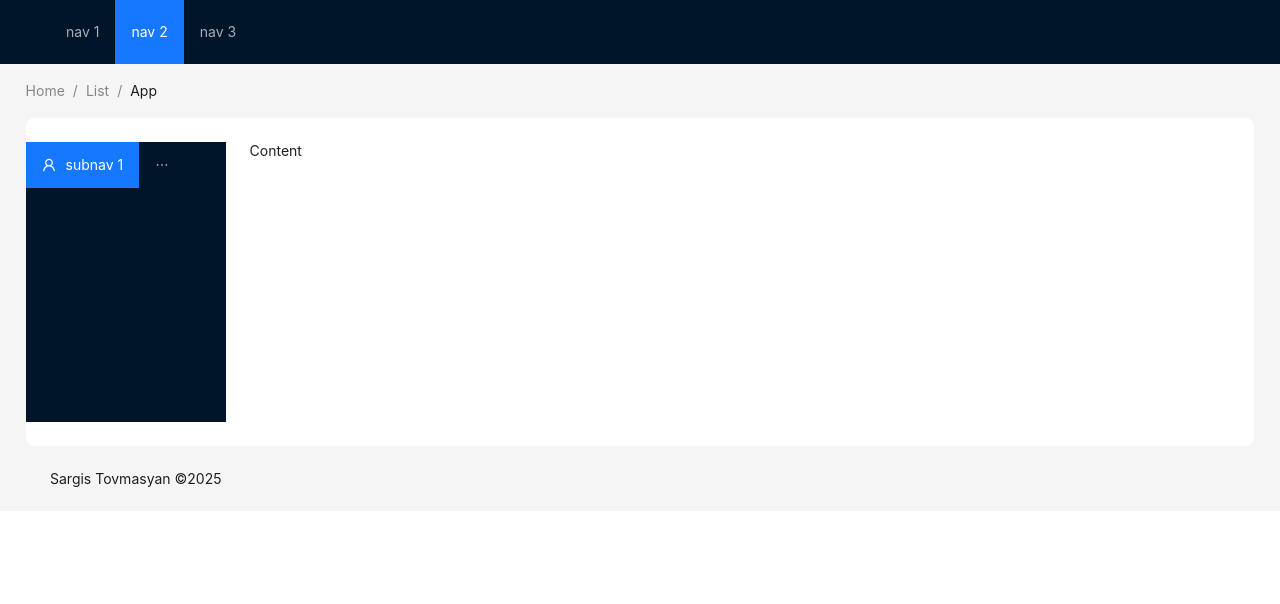
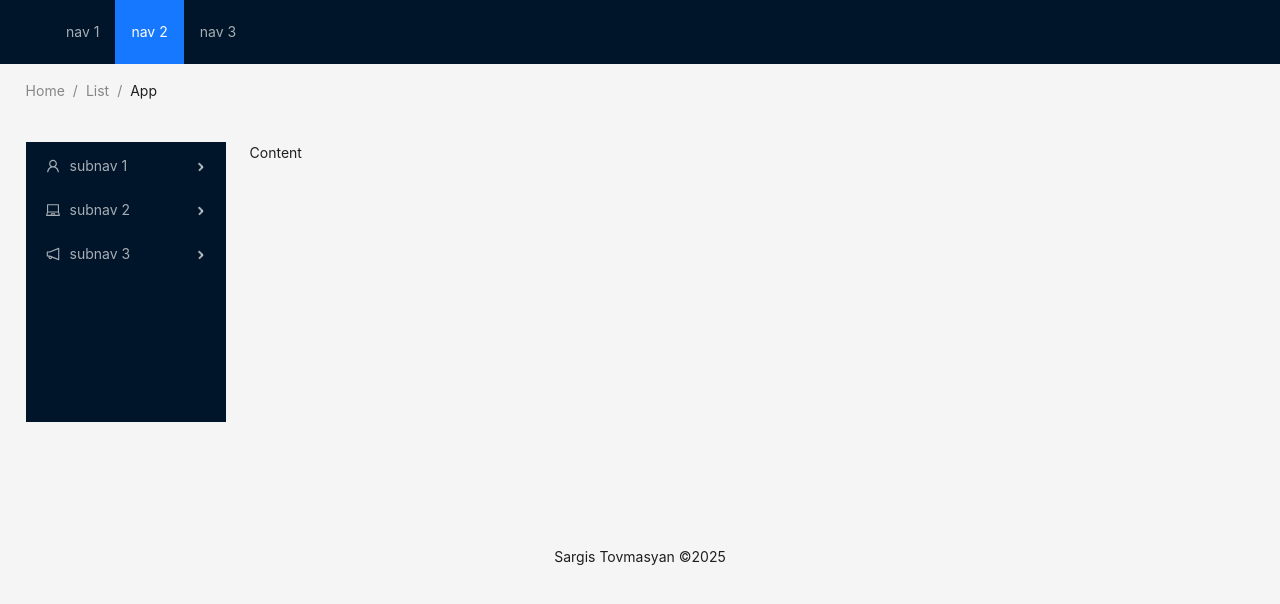
Before and after one commit to sargis-tovmasyan/TaskMaster, a React (Vite) app: page / in a window 1280 px wide. Shown: the top 604 px of the page. Built offline with nearby package versions, Linux system fonts and the light colour scheme.

Commit message:
main page works

```diff
--- a/src/App.tsx
+++ b/src/App.tsx
@@ -9,11 +9,11 @@ const { Header, Content, Footer, Sider } = Layout;
 
 const App: React.FC = () => {
   const {
-    token: { colorBgContainer, borderRadiusLG },
+    token: { borderRadiusLG },
   } = theme.useToken();
 
   return (
-    <Layout>
+    <Layout style={{height: '100vh', display: 'flex', flexDirection: 'column'}}>
       <Header>
         <div className="demo-logo" />
         <NavigationBar />
@@ -24,17 +24,14 @@ const App: React.FC = () => {
           <Breadcrumb.Item>List</Breadcrumb.Item>
           <Breadcrumb.Item>App</Breadcrumb.Item>
         </Breadcrumb>
-        <Layout style={{ padding: '24px 0', background: colorBgContainer, borderRadius: borderRadiusLG }}>
-          <Sider className='sidebar-sider'>
+        <Layout style={{ padding: '24px 0', borderRadius: borderRadiusLG }}>
+          <Sider >
             <SideBar />
           </Sider>
           <Content style={{ padding: '0 24px', minHeight: 280 }}>Content</Content>
         </Layout>
       </div>
-      {/* <Footer style={{ textAlign: 'center' }}>
-        Sargis Tovmasyan ©{new Date().getFullYear()}
-      </Footer> */}
-      <Footer className='footer-layout'>
+      <Footer style={{ textAlign: 'center', paddingTop: '100px' }}>
         Sargis Tovmasyan ©{new Date().getFullYear()}
       </Footer>
     </Layout>
--- a/src/components/SideBar.tsx
+++ b/src/components/SideBar.tsx
@@ -26,8 +26,8 @@ const SideBar: React.FC = () => {
   return (
       <Menu
       theme="dark"
-      mode="horizontal"
-      defaultSelectedKeys={['2']}
+      mode="vertical"
+      // defaultSelectedKeys={['2']}
       items={options}
       style={{ flex: 1, minWidth: 0 }}
     />
--- a/src/styles/index.css
+++ b/src/styles/index.css
@@ -1,4 +1,4 @@
-/* :root {
+:root {
   font-family: Inter, system-ui, Avenir, Helvetica, Arial, sans-serif;
   line-height: 1.5;
   font-weight: 400;
@@ -11,7 +11,7 @@
   text-rendering: optimizeLegibility;
   -webkit-font-smoothing: antialiased;
   -moz-osx-font-smoothing: grayscale;
-} */
+}
 
 a {
   font-weight: 500;
```
